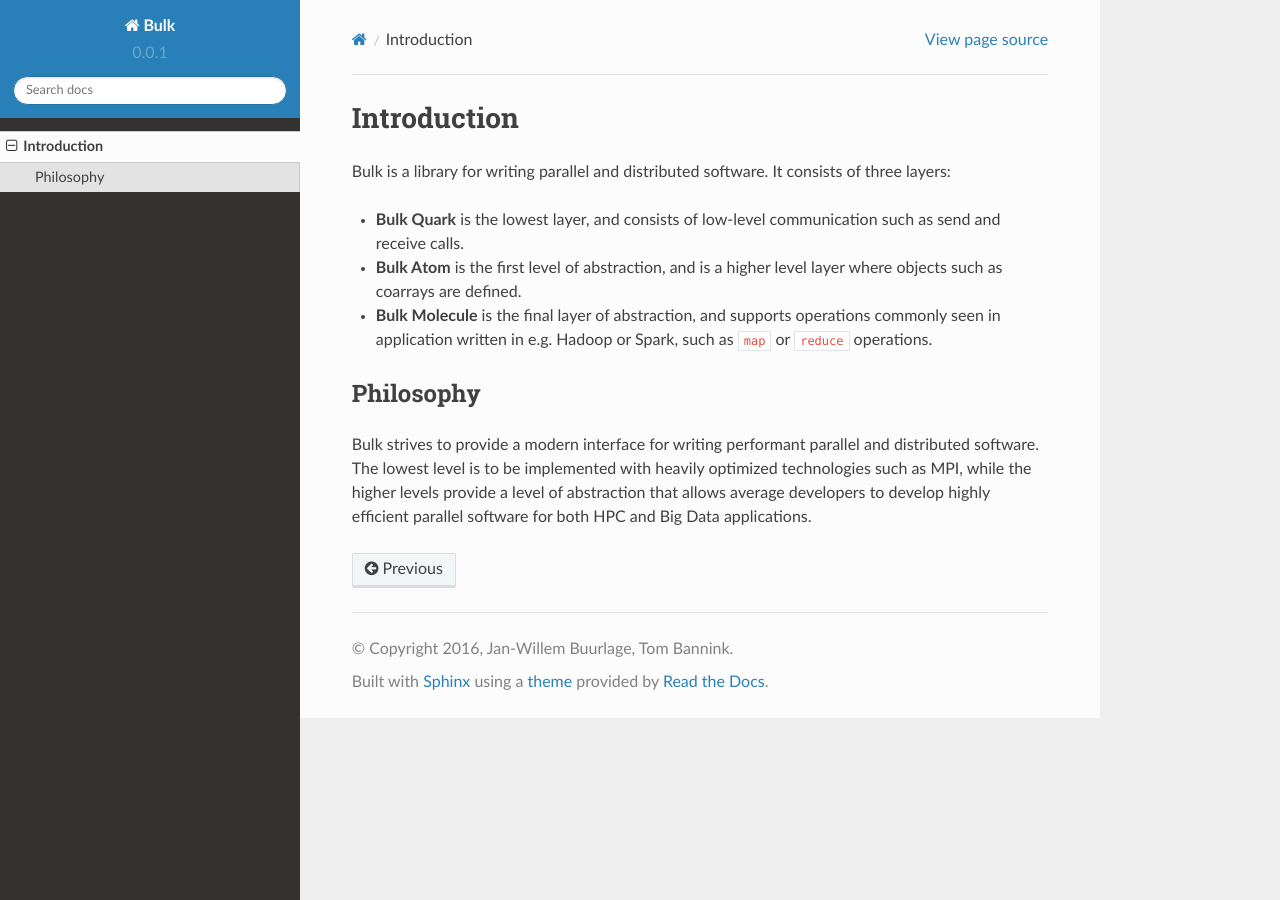
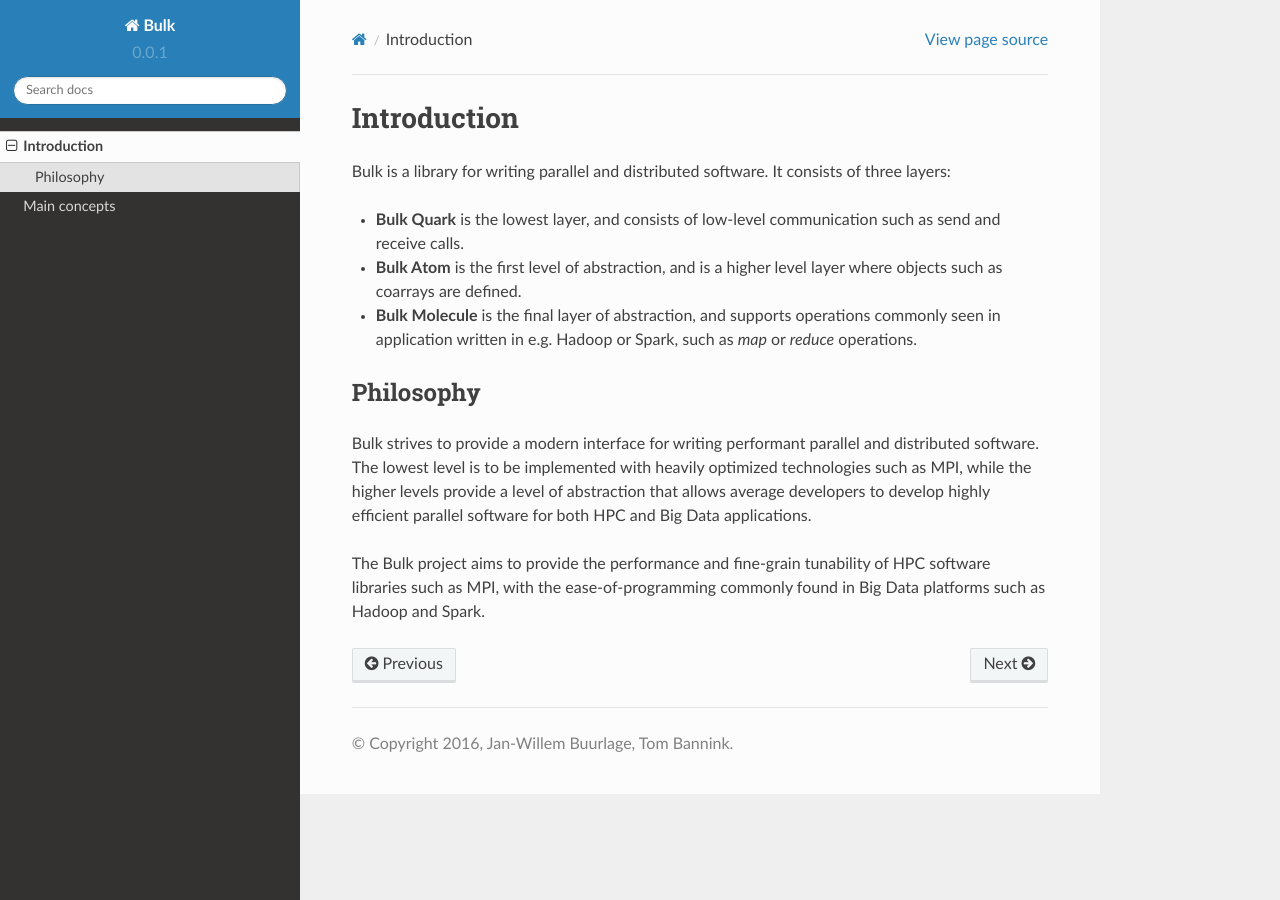
Before and after one commit to jwbuurlage/Bulk, a Sphinx documentation site: the page built from docs/introduction.rst, in a window 1280 px wide. Built offline with Sphinx 7.4.7 and the Read the Docs theme 2.0.0, drawn with Linux system fonts in a browser that asks for light colours.

Commit message:
Document overview of bulk

```diff
--- a/docs/conf.py
+++ b/docs/conf.py
@@ -15,6 +15,7 @@
 
 import sys
 import os
+import shlex
 import sphinx_rtd_theme
 
 # If extensions (or modules to document with autodoc) are in another directory,
@@ -51,7 +52,7 @@
 # The suffix(es) of source filenames.
 # You can specify multiple suffix as a list of string:
 # source_suffix = ['.rst', '.md']
-source_suffix = ['.rst', '.md']
+#source_suffix = ['.rst', '.md']
 
 # The encoding of source files.
 #source_encoding = 'utf-8-sig'
@@ -169,7 +170,7 @@
 
 # If true, SmartyPants will be used to convert quotes and dashes to
 # typographically correct entities.
-#html_use_smartypants = True
+html_use_smartypants = True
 
 # Custom sidebar templates, maps document names to template names.
 #html_sidebars = {}
@@ -191,7 +192,7 @@
 #html_show_sourcelink = True
 
 # If true, "Created using Sphinx" is shown in the HTML footer. Default is True.
-#html_show_sphinx = True
+html_show_sphinx = False
 
 # If true, "(C) Copyright ..." is shown in the HTML footer. Default is True.
 #html_show_copyright = True
--- a/docs/index.rst
+++ b/docs/index.rst
@@ -12,6 +12,7 @@
    :maxdepth: 2
 
    introduction
+   main_concepts
 
 
 
--- a/docs/introduction.md
+++ b/docs/introduction.rst
@@ -11,3 +15,5 @@
 ----------
 
 Bulk strives to provide a modern interface for writing performant parallel and distributed software. The lowest level is to be implemented with heavily optimized technologies such as MPI, while the higher levels provide a level of abstraction that allows average developers to develop highly efficient parallel software for both HPC and Big Data applications.
+
+The Bulk project aims to provide the performance and fine-grain tunability of HPC software libraries such as MPI, with the ease-of-programming commonly found in Big Data platforms such as Hadoop and Spark.
```
Also changed, not shown: other parts of docs/introduction.rst (+4 -0 lines), docs/main_concepts.rst (added, +24 -0 lines), docs/algorithms.rst (added), docs/data.rst (added), docs/low_level_communication.rst (added).
